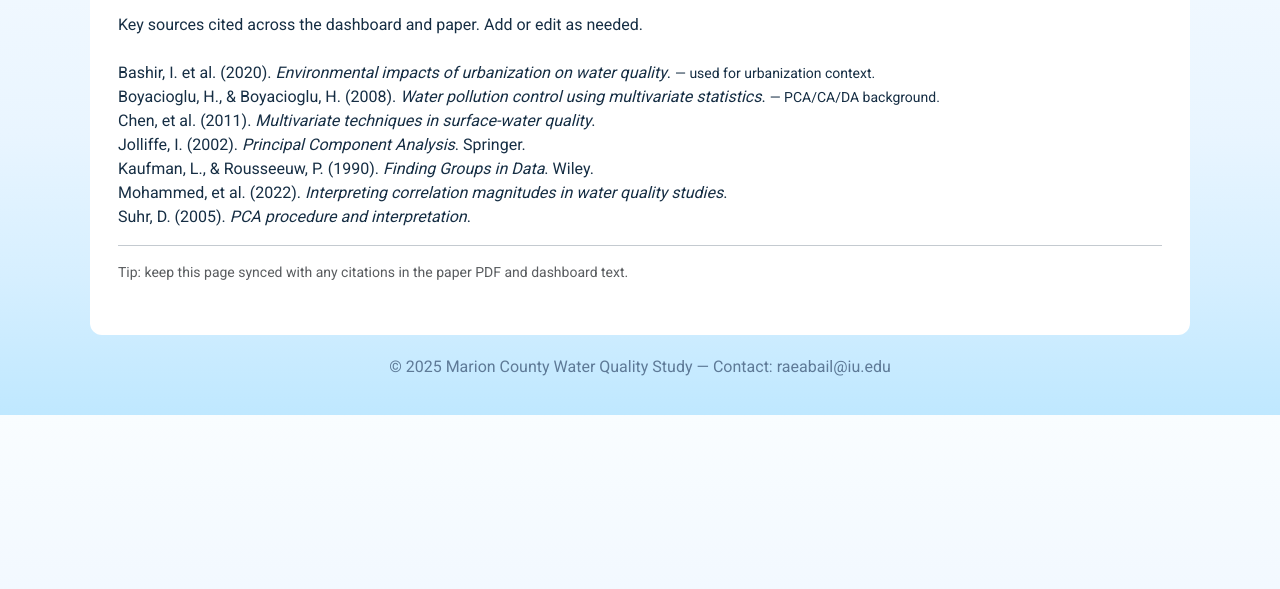
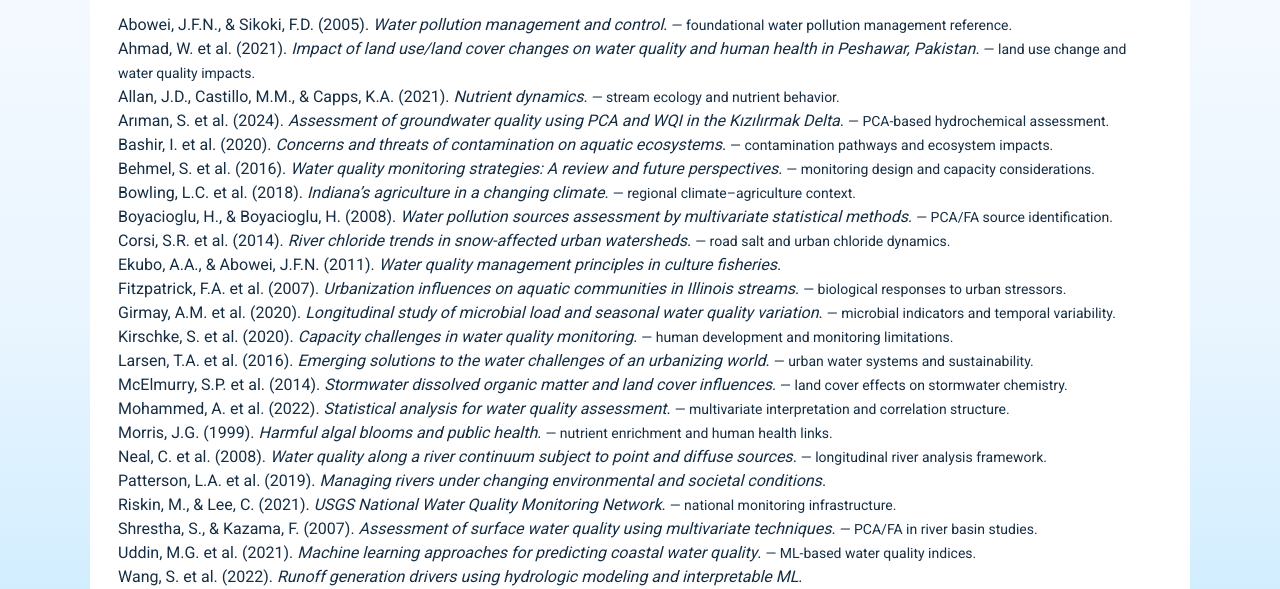
Before and after one commit to raeabail/indy-urban-water-quality-app, a plain HTML site: page references.html in a window 1280 px wide. Shown: the part 211-800 px from the top of the page. Drawn offline with nearby package versions, Linux system fonts and the light colour scheme.

Commit message:
Revise references in references.html
Updated references section with additional sources and improved formatting.

```diff
--- a/references.html
+++ b/references.html
@@ -46,34 +46,129 @@
 
   <main class="container body">
     <h1 class="mb-3">References</h1>
-    <p class="mb-4">Key sources cited across the dashboard and paper. Add or edit as needed.</p>
 
-    <div class="ref-item">
-      Bashir, I. et al. (2020). <i>Environmental impacts of urbanization on water quality</i>.
-      <small>— used for urbanization context.</small>
-    </div>
-    <div class="ref-item">
-      Boyacioglu, H., & Boyacioglu, H. (2008). <i>Water pollution control using multivariate statistics</i>.
-      <small>— PCA/CA/DA background.</small>
-    </div>
-    <div class="ref-item">
-      Chen, et al. (2011). <i>Multivariate techniques in surface-water quality</i>.
-    </div>
-    <div class="ref-item">
-      Jolliffe, I. (2002). <i>Principal Component Analysis</i>. Springer.
-    </div>
-    <div class="ref-item">
-      Kaufman, L., & Rousseeuw, P. (1990). <i>Finding Groups in Data</i>. Wiley.
-    </div>
-    <div class="ref-item">
-      Mohammed, et al. (2022). <i>Interpreting correlation magnitudes in water quality studies</i>.
-    </div>
-    <div class="ref-item">
-      Suhr, D. (2005). <i>PCA procedure and interpretation</i>.
-    </div>
+<div class="ref-item">
+  Abowei, J.F.N., & Sikoki, F.D. (2005). <i>Water pollution management and control</i>.
+  <small>— foundational water pollution management reference.</small>
+</div>
 
-    <hr>
-    <p class="text-muted small">Tip: keep this page synced with any citations in the paper PDF and dashboard text.</p>
+<div class="ref-item">
+  Ahmad, W. et al. (2021). <i>Impact of land use/land cover changes on water quality and human health in Peshawar, Pakistan</i>.
+  <small>— land use change and water quality impacts.</small>
+</div>
+
+<div class="ref-item">
+  Allan, J.D., Castillo, M.M., & Capps, K.A. (2021). <i>Nutrient dynamics</i>.
+  <small>— stream ecology and nutrient behavior.</small>
+</div>
+
+<div class="ref-item">
+  Arıman, S. et al. (2024). <i>Assessment of groundwater quality using PCA and WQI in the Kızılırmak Delta</i>.
+  <small>— PCA-based hydrochemical assessment.</small>
+</div>
+
+<div class="ref-item">
+  Bashir, I. et al. (2020). <i>Concerns and threats of contamination on aquatic ecosystems</i>.
+  <small>— contamination pathways and ecosystem impacts.</small>
+</div>
+
+<div class="ref-item">
+  Behmel, S. et al. (2016). <i>Water quality monitoring strategies: A review and future perspectives</i>.
+  <small>— monitoring design and capacity considerations.</small>
+</div>
+
+<div class="ref-item">
+  Bowling, L.C. et al. (2018). <i>Indiana’s agriculture in a changing climate</i>.
+  <small>— regional climate–agriculture context.</small>
+</div>
+
+<div class="ref-item">
+  Boyacioglu, H., & Boyacioglu, H. (2008). <i>Water pollution sources assessment by multivariate statistical methods</i>.
+  <small>— PCA/FA source identification.</small>
+</div>
+
+<div class="ref-item">
+  Corsi, S.R. et al. (2014). <i>River chloride trends in snow-affected urban watersheds</i>.
+  <small>— road salt and urban chloride dynamics.</small>
+</div>
+
+<div class="ref-item">
+  Ekubo, A.A., & Abowei, J.F.N. (2011). <i>Water quality management principles in culture fisheries</i>.
+</div>
+
+<div class="ref-item">
+  Fitzpatrick, F.A. et al. (2007). <i>Urbanization influences on aquatic communities in Illinois streams</i>.
+  <small>— biological responses to urban stressors.</small>
+</div>
+
+<div class="ref-item">
+  Girmay, A.M. et al. (2020). <i>Longitudinal study of microbial load and seasonal water quality variation</i>.
+  <small>— microbial indicators and temporal variability.</small>
+</div>
+
+<div class="ref-item">
+  Kirschke, S. et al. (2020). <i>Capacity challenges in water quality monitoring</i>.
+  <small>— human development and monitoring limitations.</small>
+</div>
+
+<div class="ref-item">
+  Larsen, T.A. et al. (2016). <i>Emerging solutions to the water challenges of an urbanizing world</i>.
+  <small>— urban water systems and sustainability.</small>
+</div>
+
+<div class="ref-item">
+  McElmurry, S.P. et al. (2014). <i>Stormwater dissolved organic matter and land cover influences</i>.
+  <small>— land cover effects on stormwater chemistry.</small>
+</div>
+
+<div class="ref-item">
+  Mohammed, A. et al. (2022). <i>Statistical analysis for water quality assessment</i>.
+  <small>— multivariate interpretation and correlation structure.</small>
+</div>
+
+<div class="ref-item">
+  Morris, J.G. (1999). <i>Harmful algal blooms and public health</i>.
+  <small>— nutrient enrichment and human health links.</small>
+</div>
+
+<div class="ref-item">
+  Neal, C. et al. (2008). <i>Water quality along a river continuum subject to point and diffuse sources</i>.
+  <small>— longitudinal river analysis framework.</small>
+</div>
+
+<div class="ref-item">
+  Patterson, L.A. et al. (2019). <i>Managing rivers under changing environmental and societal conditions</i>.
+</div>
+
+<div class="ref-item">
+  Riskin, M., & Lee, C. (2021). <i>USGS National Water Quality Monitoring Network</i>.
+  <small>— national monitoring infrastructure.</small>
+</div>
+
+<div class="ref-item">
+  Shrestha, S., & Kazama, F. (2007). <i>Assessment of surface water quality using multivariate techniques</i>.
+  <small>— PCA/FA in river basin studies.</small>
+</div>
+
+<div class="ref-item">
+  Uddin, M.G. et al. (2021). <i>Machine learning approaches for predicting coastal water quality</i>.
+  <small>— ML-based water quality indices.</small>
+</div>
+
+<div class="ref-item">
+  Wang, S. et al. (2022). <i>Runoff generation drivers using hydrologic modeling and interpretable ML</i>.
+</div>
+
+<div class="ref-item">
+  Wohl, E. et al. (2015). <i>The science and practice of river restoration</i>.
+  <small>— restoration theory and implementation.</small>
+</div>
+
+<div class="ref-item">
+  Zhu, M. et al. (2022). <i>Applications of machine learning in water quality evaluation</i>.
+  <small>— review of ML methods in water quality studies.</small>
+</div>
+
   </main>
 
   <!-- Footer -->
```
